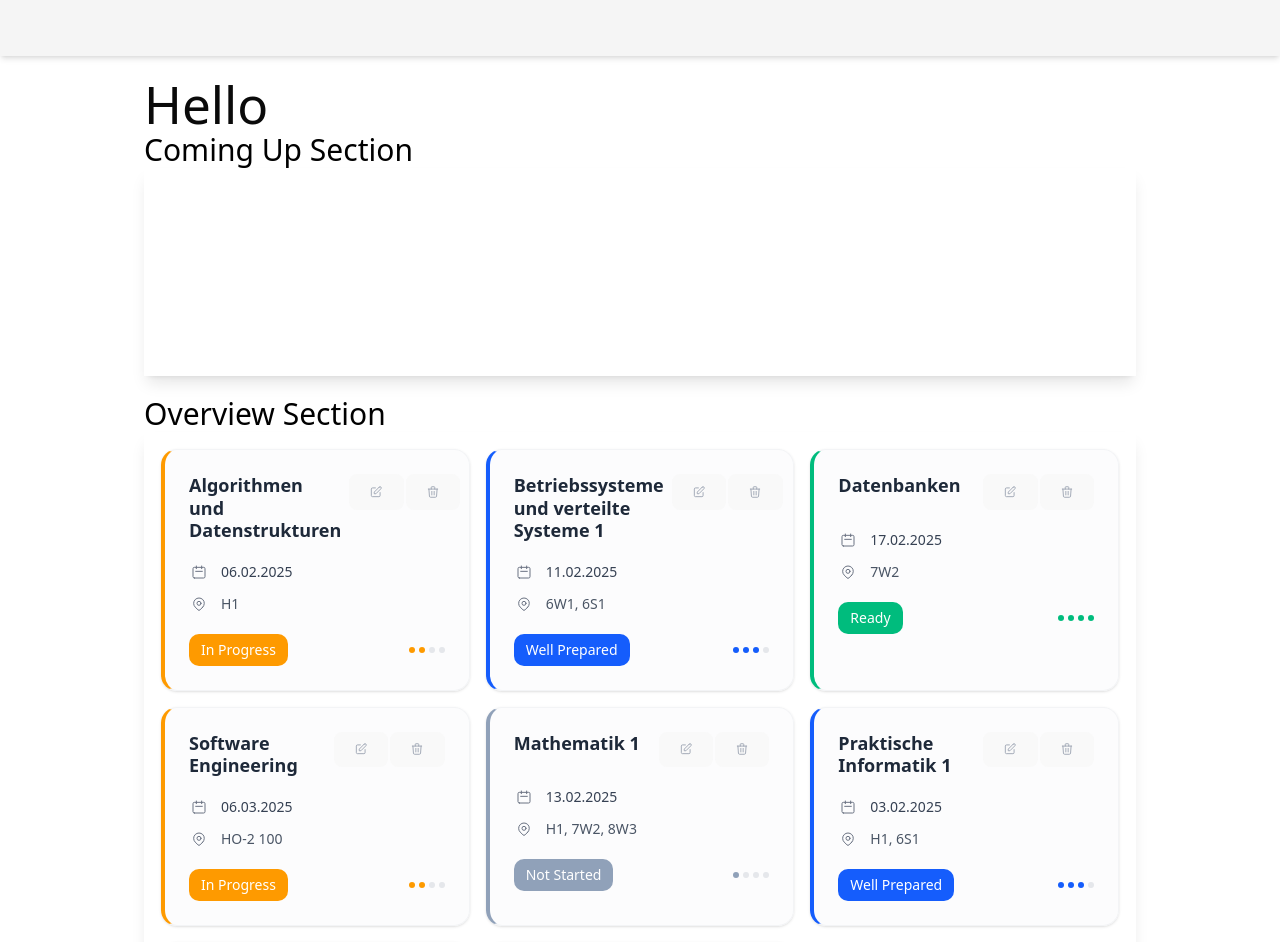
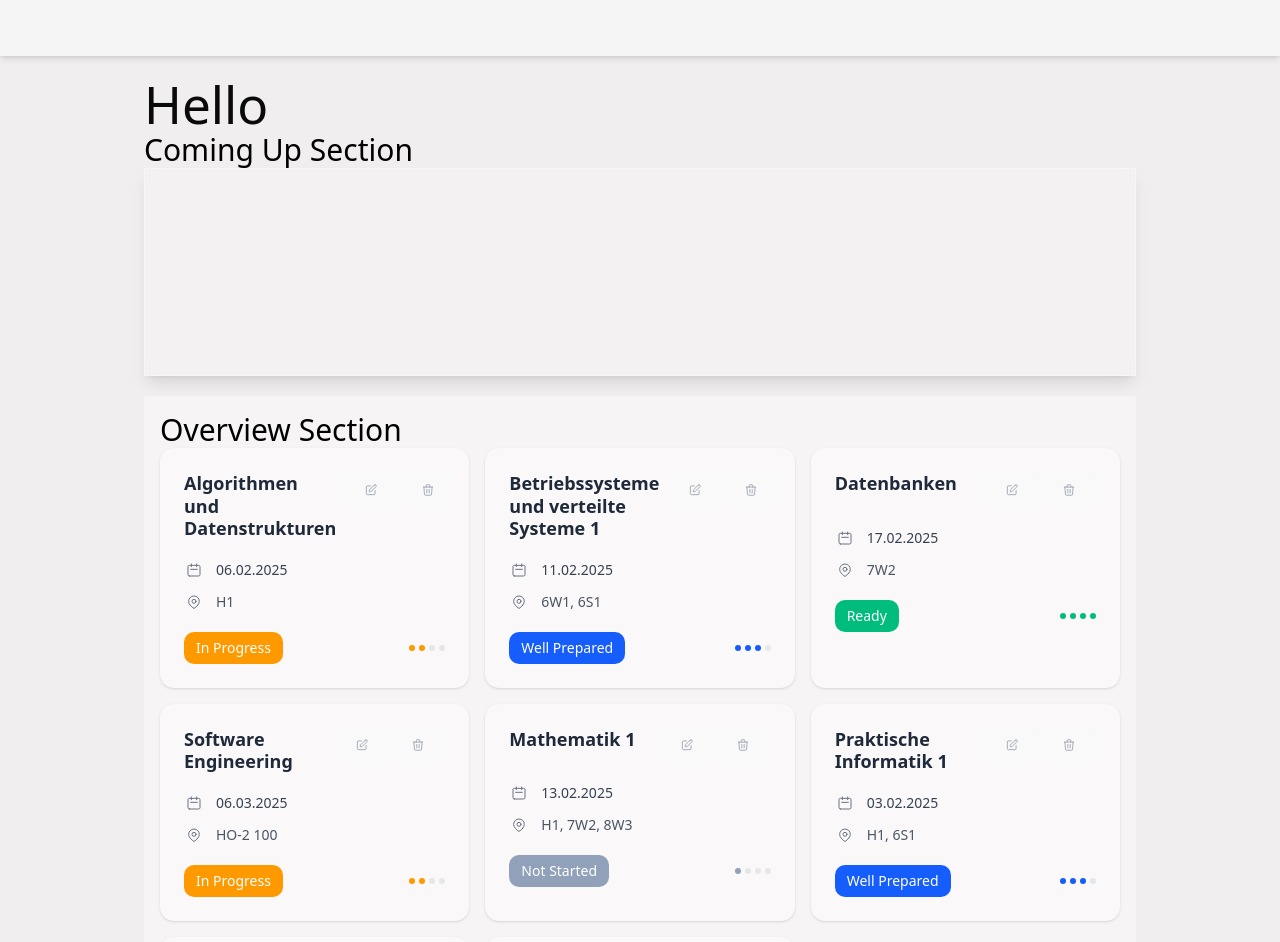
Before and after one commit to anonymouslearner-en/studiplanner, a React (Vite) app: page / in a window 1280 px wide. Shown: the top 942 px of the page. Built offline with nearby package versions, Linux system fonts and the light colour scheme.

Commit message:
feat: :lipstick: minor ui improvements

```diff
--- a/src/App.css
+++ b/src/App.css
@@ -2,6 +2,29 @@
 @import "tw-animate-css";
 
 @custom-variant dark (&:is(.dark *));
+
+@theme {
+  --color-accent-100: oklch(98% 0.002 0);
+  --color-accent-200: oklch(97% 0.002 0);
+  --color-accent-300: oklch(95% 0.002 0);
+  --color-accent-400: oklch(92% 0.002 0);
+  --color-accent-500: oklch(88% 0.002 0);
+  --color-accent-600: oklch(83% 0.002 0);
+  --color-accent-700: oklch(77% 0.002 0);
+  --color-accent-800: oklch(73% 0.002 0);
+  --color-accent-900: oklch(70% 0.002 0);
+
+  --color-white-50: oklch(100% 0 0);
+  --color-white-100: oklch(99% 0.002 0);
+  --color-white-200: oklch(98% 0.002 0);
+  --color-white-300: oklch(97% 0.002 0);
+  --color-white-400: oklch(96% 0.002 0);
+  --color-white-500: oklch(95% 0.002 0);
+  --color-white-600: oklch(93% 0.002 0);
+  --color-white-700: oklch(91% 0.002 0);
+  --color-white-800: oklch(89% 0.002 0);
+  --color-white-900: oklch(87% 0.002 0);
+}
 
 @theme inline {
   --radius-sm: calc(var(--radius) - 4px);
--- a/src/App.tsx
+++ b/src/App.tsx
@@ -9,7 +9,7 @@ function App() {
   return (
     <>
       <Navbar />
-      <main className="min-h-screen bg-white overflow-x-hidden flex flex-col">
+      <main className="min-h-screen bg-accent-300 overflow-x-hidden flex flex-col">
         <div className="w-full max-w-5xl mx-auto pt-5 px-4 mb-28">
           <h1>Hello</h1>
           <ComingUpSection />
--- a/src/components/ExamTile.tsx
+++ b/src/components/ExamTile.tsx
@@ -48,9 +48,7 @@ export const ExamTile: FC<Props> = ({ exam }) => {
 
   return (
     <div
-      className={`group bg-gray-50/50 rounded-2xl shadow-sm hover:shadow-lg border border-gray-100 hover:border-gray-200 transition-all duration-200 overflow-hidden ${getCardAccent(
-        exam.prepStatus
-      )} border-l-4`}
+      className={`group bg-accent-100 rounded-xl transition-all duration-200 overflow-hidden shadow-sm`}
     >
       {/* Header Section */}
       <div className="px-6 pt-6 pb-4">
--- a/src/components/OverviewSection.tsx
+++ b/src/components/OverviewSection.tsx
@@ -8,10 +8,10 @@ interface Props {
 
 export const OverviewSection: FC<Props> = ({ exams }) => {
   return (
-    <div className="my-5">
+    <div className="my-5 w-full bg-accent-200 p-4">
       <h2 className="text-black font-sans text-3xl">Overview Section</h2>
 
-      <div className="min-h-96 w-full bg-white/20 backdrop-blur-sm border border-white/30 shadow-lg p-4">
+      <div className="min-h-96 w-full">
         <div className="grid gap-4 md:grid-cols-2 lg:grid-cols-3">
           {exams.map((exam) => (
             <ExamTile key={exam.id} exam={exam} />
```
